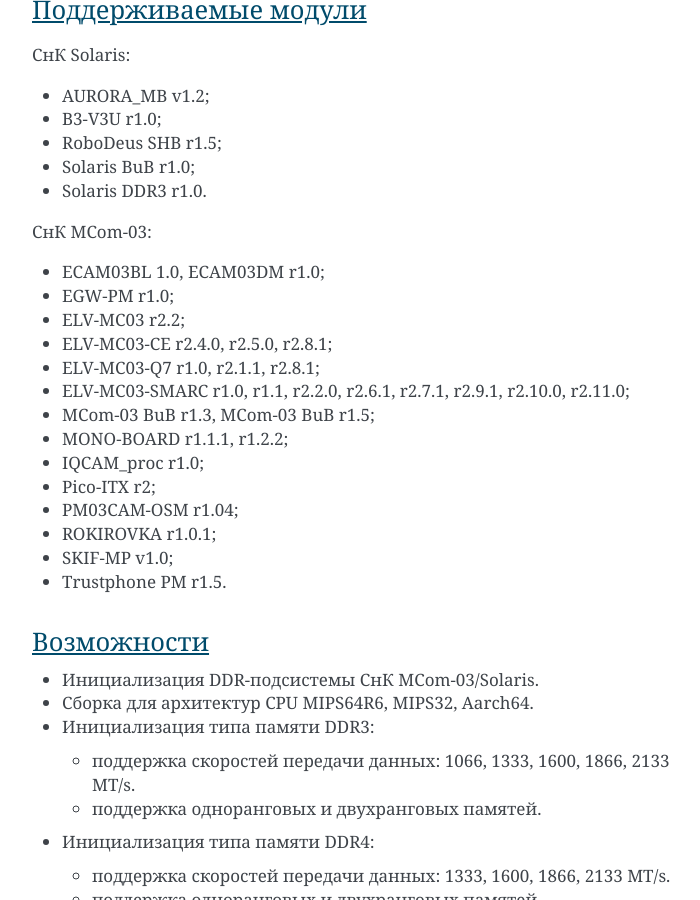
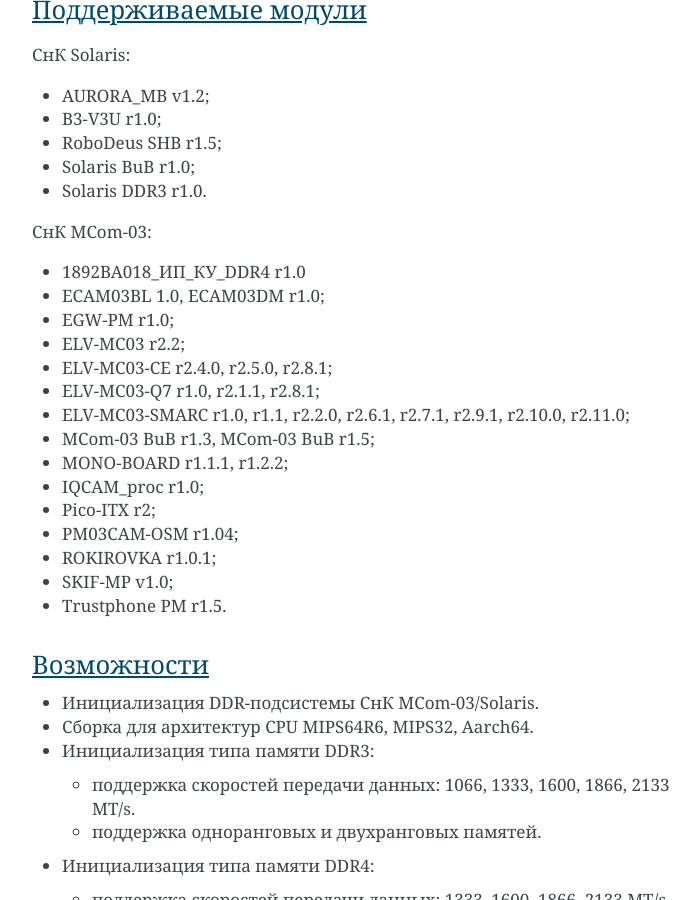
Before and after one commit to elvees/ddrinit, a Sphinx documentation site: the page built from doc/index.rst, in a window 1280 px wide and 900 px high, scrolled down 978 px. Shown: the whole window, without its empty margins (388-1088 px from the left). Built offline with Sphinx 7.4.7, drawn with Linux system fonts in a browser that asks for light colours.

Commit message:
mcom03: Add IP-KU-DDR4 r1.0 support
Used chips MT40A2G8NEA-062E:J (4 chips on each channel).

Works unstable at rate 1866 MT/s and above.

Issue: #MCOM03SW-3180
Change-Id: I7dc732167a6b7a51c9deaf73f8c9ba76581b8afd

```diff
--- a/doc/index.rst
+++ b/doc/index.rst
@@ -30,6 +30,7 @@
 
 СнК MCom-03:
 
+* 1892ВА018_ИП_КУ_DDR4 r1.0
 * ECAM03BL 1.0, ECAM03DM r1.0;
 * EGW-PM r1.0;
 * ELV-MC03 r2.2;
```
Also changed, not shown: 1 other file.
